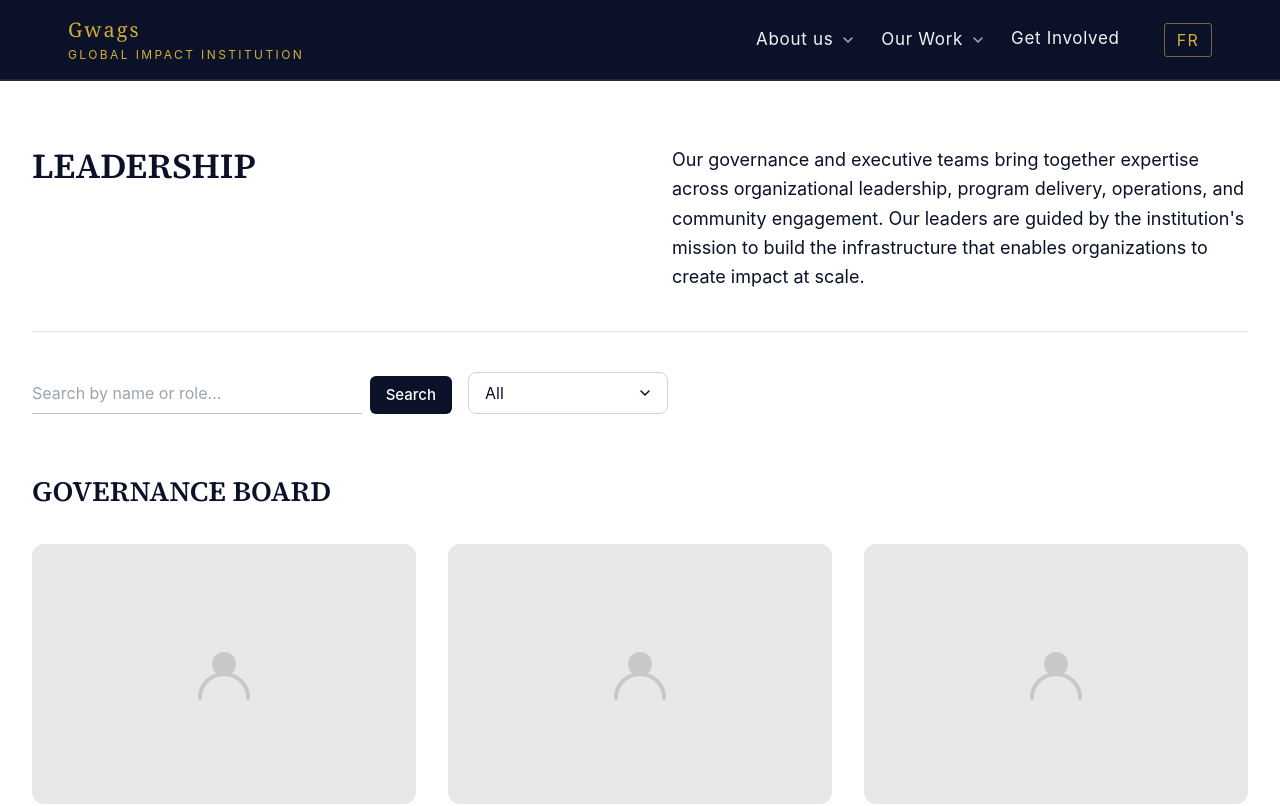
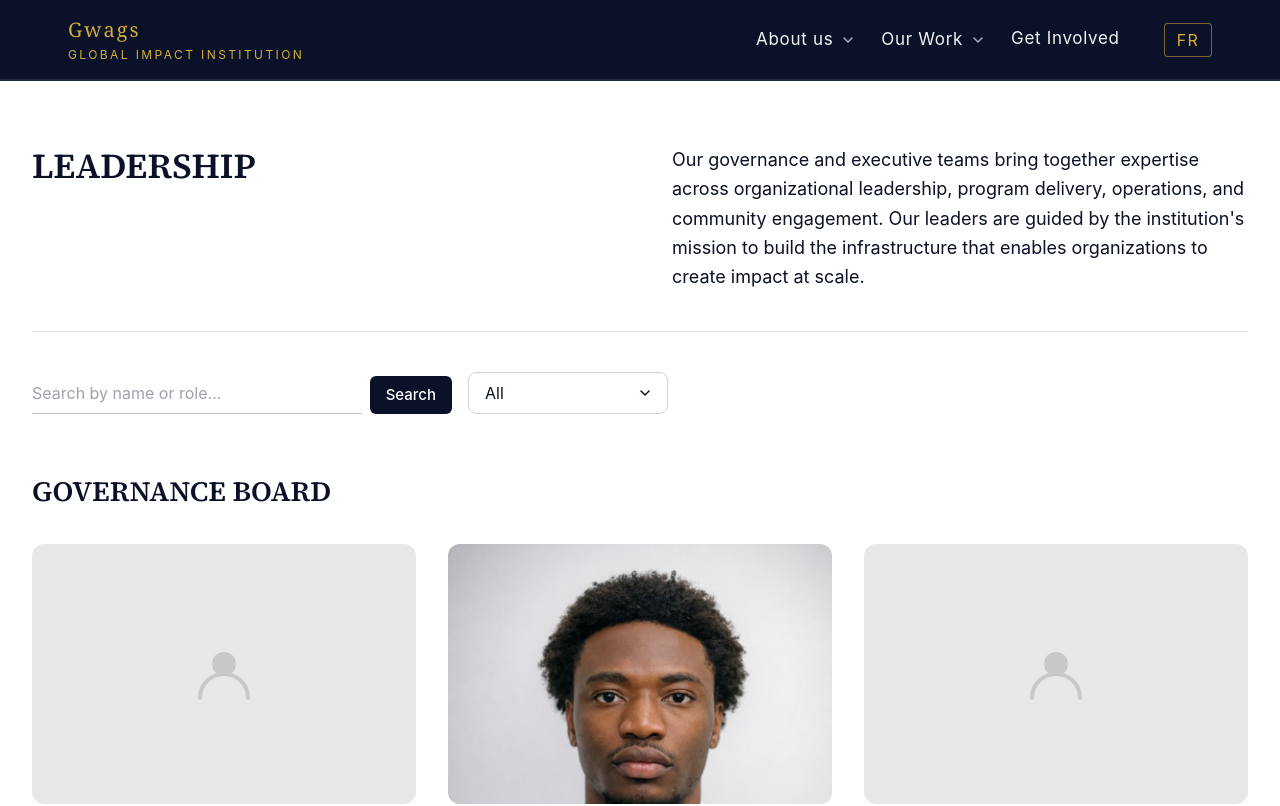
Before and after one commit to Daryllgio/gwags-website, a Next.js app: page /about/leadership in a window 1280 px wide. Shown: the top 806 px of the page. Built offline with nearby package versions, Linux system fonts and the light colour scheme.

Commit message:
Add Winner Noa profile photo to Leadership page and detail page

```diff
--- a/app/about/leadership/[slug]/page.tsx
+++ b/app/about/leadership/[slug]/page.tsx
@@ -33,6 +33,7 @@ const PEOPLE: Record<string, { name: string; role: string; roleFr?: string; bio:
     roleFr: "Membre du Conseil d'Administration",
     bio: "Noa contributes strategic oversight and partnership expertise to the Gwags governance board, supporting the institution's long-term institutional and operational direction.",
     linkedin: 'https://www.linkedin.com/in/winnernoa/',
+    image: '/images/leadership/winner-noa.jpg',
   },
   'placeholder-executive-director': {
     name: '[Name Placeholder]',
--- a/app/about/leadership/page.tsx
+++ b/app/about/leadership/page.tsx
@@ -26,6 +26,7 @@ const governanceBoard = [
     roleFr: "Membre du Conseil d'Administration",
     bio:  "Noa contributes strategic oversight and partnership expertise to the Gwags governance board.",
     href: '/about/leadership/noa-winner',
+    image: '/images/leadership/winner-noa.jpg',
   },
   {
     name: 'Vianney Tanifor',
```
Also changed, not shown: public/images/leadership/winner-noa.jpg (added).
